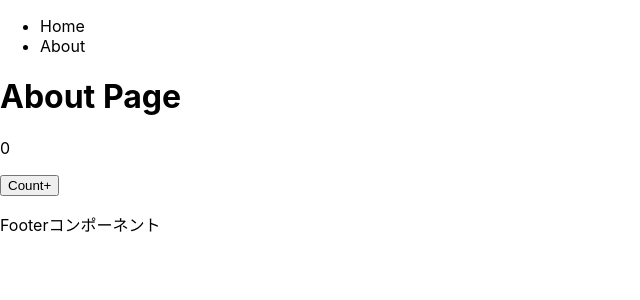
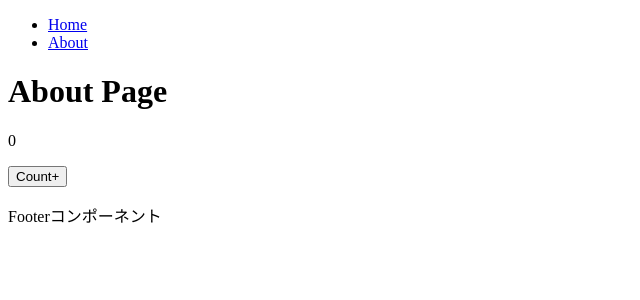
Before and after one commit to saqla/next-app-practice, a Next.js app: page /about in a window 1280 px wide. Shown: the top 300 px of the page, without its empty margins (0-640 px from the left). Built offline with nearby package versions, Linux system fonts and the light colour scheme.

Commit message:
ページ毎に異なるレイアウト

```diff
--- a/pages/_app.js
+++ b/pages/_app.js
@@ -1,10 +1,4 @@
-import '../styles/globals.css'
-import Layout from '../components/Layout'
-
 export default function MyApp({ Component, pageProps }) {
-  return (
-    <Layout>
-      <Component {...pageProps} />
-    </Layout>
-  );
+  const getLayout = Component.getLayout || ((page) => page);
+  return getLayout(<Component {...pageProps} />);
 }
--- a/pages/about.js
+++ b/pages/about.js
@@ -1,7 +1,9 @@
+import Layout from '../components/Layout';
+
 export default function About() {
-    return (
-        <div>
-            <h1>About Page</h1>
-        </div>
-    );
+    return <h1>About Page</h1>
 }
+
+About.getLayout = function getLayout(page) {
+    return <Layout>{page}</Layout>
+};
```
Also changed, not shown: pages/index.js (line endings or trailing spaces).
